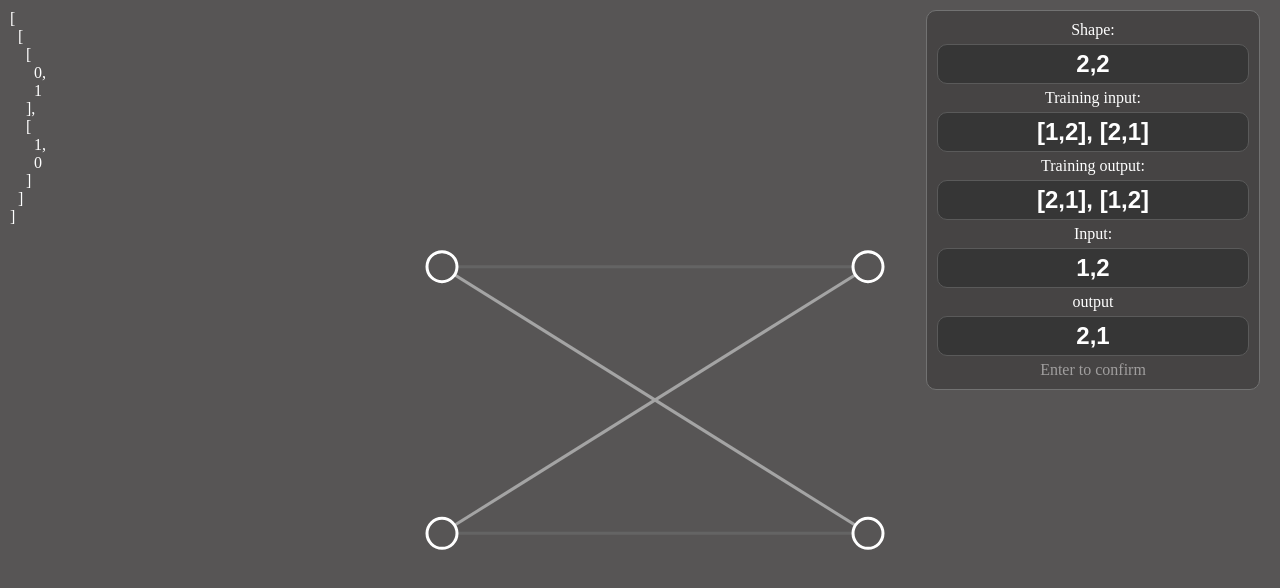
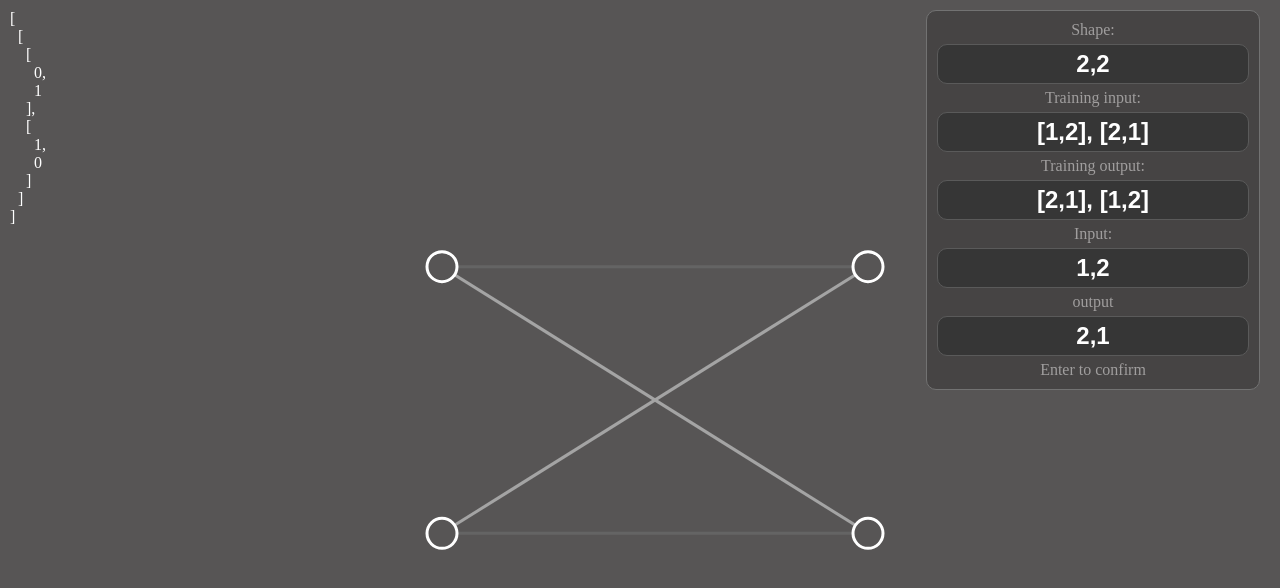
Before and after one commit to Thiago099/neural-network, a website built with Vite: page index.html in a window 1280 px wide. Built offline with nearby package versions, Linux system fonts and the light colour scheme.

Commit message:
[feature]

```diff
--- /dev/null
+++ b/link.txt
@@ -0,0 +1 @@
+https://youtu.be/hfMk-kjRv4c?t=2167
--- a/src/style.css
+++ b/src/style.css
@@ -50,10 +50,6 @@ svg{
   stroke:rgb(0, 255, 255);
 } */
 
-label{
-  color: white;
-  margin-top: 10  px;
-}
 input{
   background-color: #363636;
   width: 300px;
```
